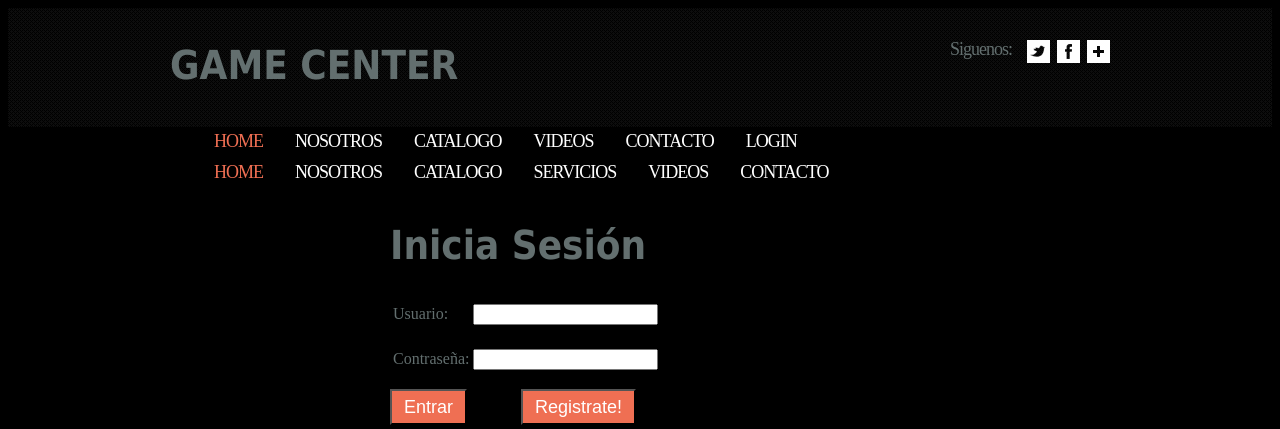
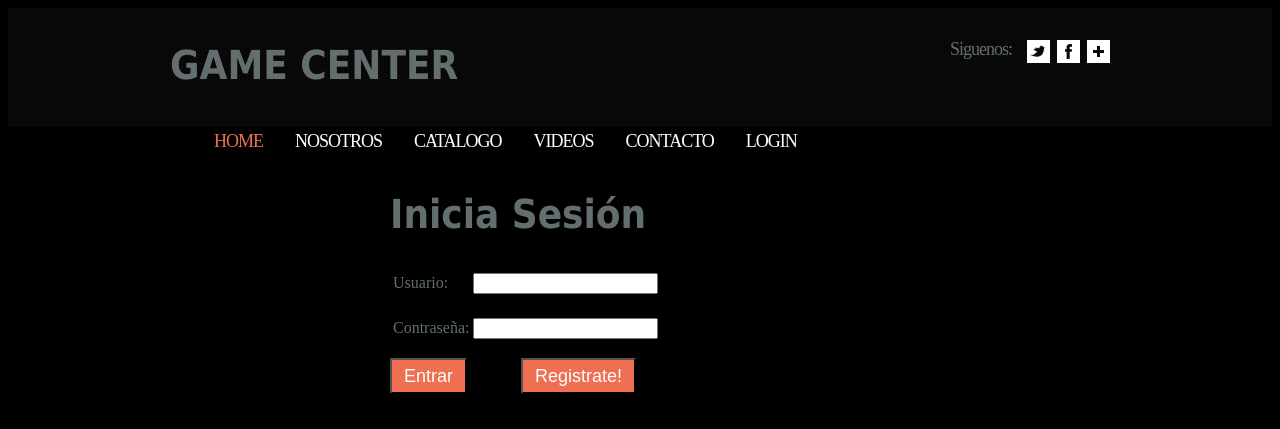
Before and after one commit to Nikez44/ProyectoWeb, a PHP site: page /ingresa.php in a window 1280 px wide. Shown: the top 429 px of the page. Run offline with PHP 8.4, Linux system fonts and the light colour scheme.

Commit message:
Merge branch 'Josafat' of https://github.com/Nikez44/ProyectoWeb into josa
Conflicts:
	index.php
	ingresa.php
	login.php
	styles/index2.css

```diff
--- a/daos/login.php
+++ b/daos/login.php
@@ -23,7 +23,7 @@ if($result->num_rows > 0){
 
     $_SESSION['login_user']= $usuario['name'];
     $_SESSION['admin']= $usuario['admin'];
-    header("Location: index.php");
+    header("Location: ../index.php");
 
 }else{
     header("Location: ingresa.php?error=1");
--- a/ingresa.php
+++ b/ingresa.php
@@ -10,18 +10,6 @@
 <body>
 
     <?php include '_header.php' ?>
-
-    <nav>
-        <ul class="menu">
-            <li class="current"><a href="index.php">Home</a></li>
-            <li><a href="#">Nosotros</a></li>
-            <li><a href="#">Catalogo</a></li>
-            <li><a href="#">Servicios</a></li>
-            <li><a href="#">Videos</a></li>
-            <li><a href="#">Contacto</a></li>
-        </ul>
-        <div class="clear"></div>
-    </nav>
 
     <section id="content">
         <div class="container_12">
```
Also changed, not shown: index.php (+0 -37 lines).
